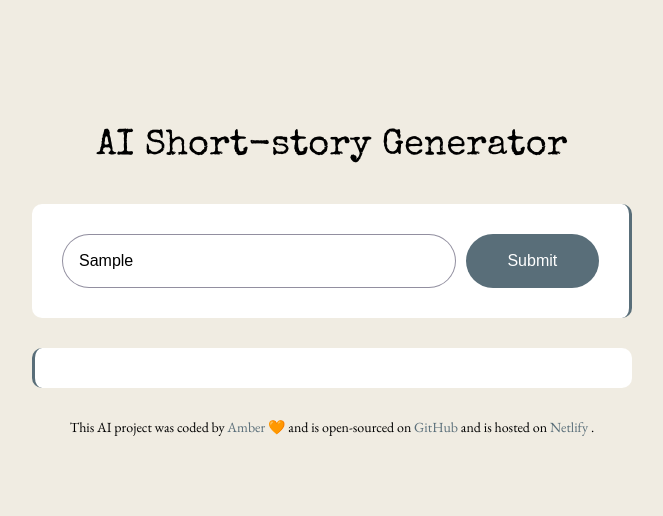
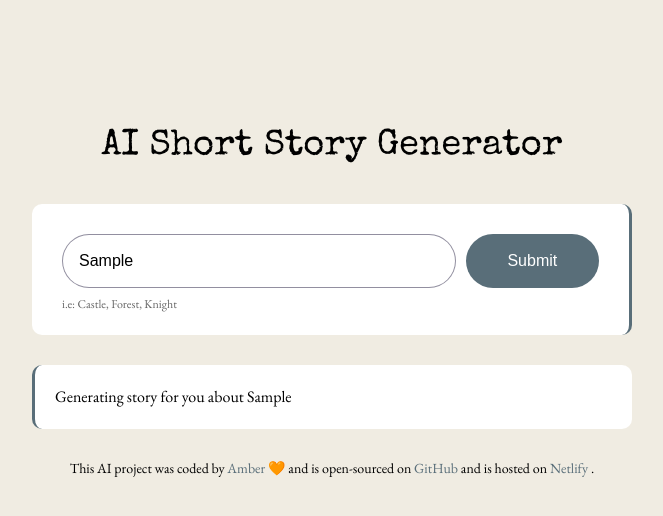
Before and after one commit to ambersteen/short-story-generator, a plain HTML site: page index.html in a window 1280 px wide. Both pictures are taken after typing "Sample" into the empty fields and a click on the input 840 px from the left and 261 px from the top of the page. Shown: the whole page, without its empty margins (308-971 px from the left). Drawn offline with nearby package versions, Linux system fonts and the light colour scheme; no server answers.

Commit message:
Improved the UX

```diff
--- a/index.html
+++ b/index.html
@@ -14,12 +14,13 @@
 <body>
     <div class="container">
     <header>
-    <h1>AI Short-story Generator</h1>
+    <h1>AI Short Story Generator</h1>
     </header>
 
 <main>
+    <div class="form-container">
 <form id="story-generator-form">
-    <input type="text" placeholder="Enter a topic or key word to genertate a short story"
+    <input type="text" placeholder="Enter a topic or key word to generate a short story"
     autofocus
     required
     autocomplete="off"
@@ -28,7 +29,9 @@
     />
     <input type="submit" class="submit-button"/>
 </form>
-<div class="story" id="story"></div>
+<div class="hint">i.e: Castle, Forest, Knight</div>
+</div>
+<div class="story hidden" id="story"></div>
 </main>
 
     <footer>
--- a/src/index.js
+++ b/src/index.js
@@ -14,9 +14,15 @@ event.preventDefault();
 
 let instructionsInput = document.querySelector("#user-instructions");
 let apiKey = "552d5b0d84b3fo63f5d841c0ct5a8338";
-let prompt = `User instructions are: Generate a short story about ${instructionsInput.value}`;
-let context = "You are a fiction story expert and love to write short stories. Your mission is to generate a single paragraph short story. Make sure to follow the user instructions. Sign the story with '- SheCodes AI' inside a <strong></strong> element at the end.";
+let prompt = `User instructions are: Generate a short fictional story about ${instructionsInput.value}`;
+let context =
+  "You are a creative writting expert and love to write short stories. Your mission is to generate a single paragraph short story. Make sure to follow the user instructions. Sign the story with '- SheCodes AI' inside a <strong></strong> element at the end.";
 let apiURL = `https://api.shecodes.io/ai/v1/generate?prompt=${prompt}&context=${context}&key=${apiKey}`;
+
+let storyElement = document.querySelector("#story");
+storyElement.classList.remove("hidden");
+storyElement.innerHTML =
+  `Generating story for you about ${instructionsInput.value}`;
 
 console.log("generating story");
 console.log(`prompt: ${prompt}`);
--- a/src/style.css
+++ b/src/style.css
@@ -27,14 +27,24 @@ h1 {
     color: 272044;
     font-family: "Special Elite", system-ui;
 }
+.form-container {
+background-color: white;
+margin-bottom: 30px;
+border-radius: 10px;
+ box-shadow: 0px 20px 60px rgba(65, 50, 100, 0.00);
+ padding: 30px;
+ border-right: 3px solid #596e79;
+ padding: 15px, 20px;
+
+}
 form {
-    padding: 30px;
-    background-color: white;
-    box-shadow: 0px 20px 60px rgba(65, 50, 100, 0.00);
-    border-radius: 10px;
-    border-right: 3px solid #596e79;
-    display: flex;
-    margin-bottom: 30px;
+  display: flex;
+}
+.hint {
+    line-height: 2px;
+    font-size: 12px;
+    margin-top: 15px;
+    opacity: 0.6;
 }
 .instructions {
     padding: 16px;
@@ -63,6 +73,10 @@ form {
     border-left: 3px solid #596e79;
     box-shadow: 0px 20px 60px rgba(65, 50, 100, 0.00);
     border-radius: 10px;
+
+}
+.hidden {
+    display: none;
 }
 
 footer {
```
